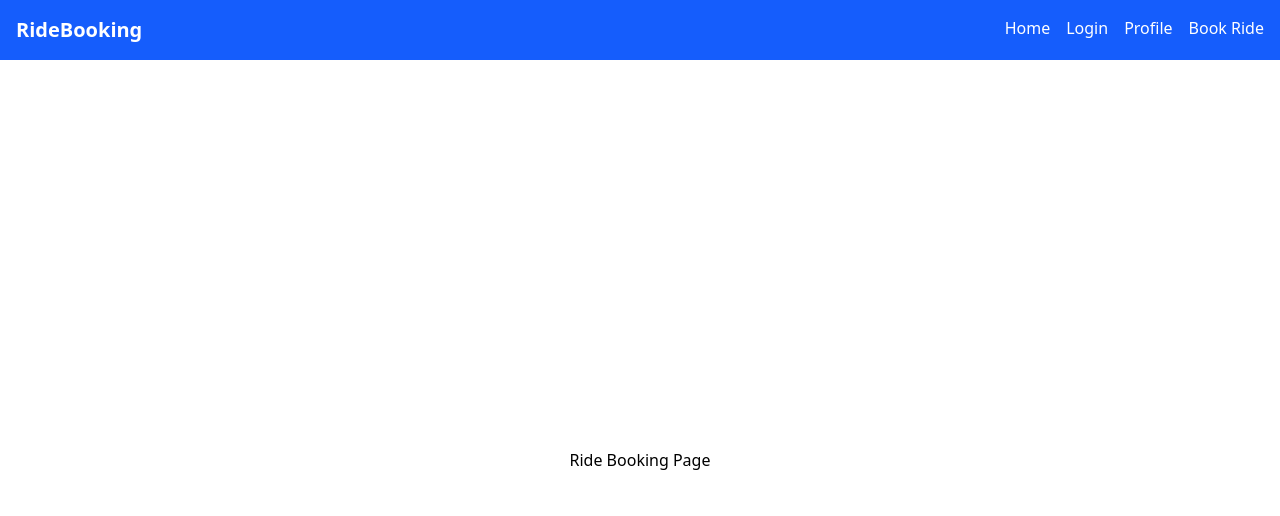
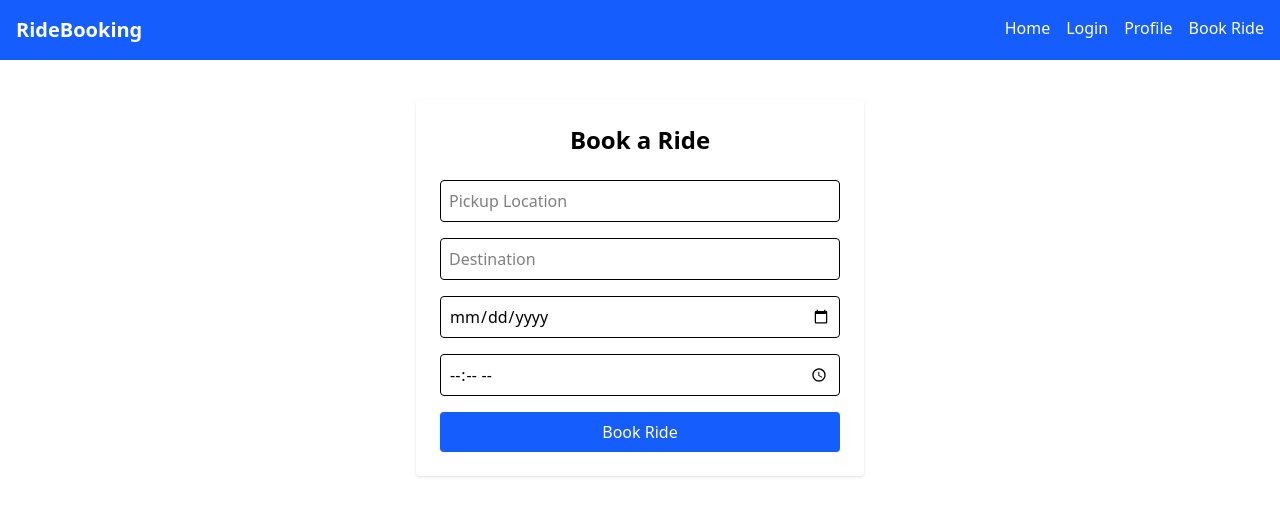
Before and after one commit to TauhidOSD/Ride_Management_Frontend, a React (Vite) app: page /ride in a window 1280 px wide. Shown: the top 516 px of the page. Built offline with nearby package versions, Linux system fonts and the light colour scheme.

Commit message:
Backend Api integration also send data to the database use by input from UI

```diff
--- a/src/pages/RideBooking.tsx
+++ b/src/pages/RideBooking.tsx
@@ -1,2 +1,76 @@
-const RideBooking = () => <div className="min-h-screen flex items-center justify-center">Ride Booking Page</div>;
+import React, { useState } from "react";
+
+const RideBooking = () => {
+  const [pickup, setPickup] = useState("");
+  const [destination, setDestination] = useState("");
+  const [date, setDate] = useState("");
+  const [time, setTime] = useState("");
+
+ const handleSubmit = async (e: React.FormEvent) => {
+  e.preventDefault();
+  try {
+    const response = await fetch("http://localhost:5000/api/rides/book", {
+      method: "POST",
+      headers: { "Content-Type": "application/json" },
+      body: JSON.stringify({ pickup, destination, date, time }),
+    });
+    const data = await response.json();
+    if (response.ok) {
+      alert("Ride booked successfully!");
+      setPickup(""); setDestination(""); setDate(""); setTime("");
+    } else {
+      alert(data.message);
+    }
+  } catch (error) {
+    console.error(error);
+    alert("Failed to book ride");
+  }
+};
+
+
+  return (
+    <div className="max-w-md mx-auto mt-10 p-6 bg-white rounded shadow">
+      <h2 className="text-2xl font-bold mb-6 text-center">Book a Ride</h2>
+      <form onSubmit={handleSubmit} className="space-y-4">
+        <input
+          type="text"
+          placeholder="Pickup Location"
+          value={pickup}
+          onChange={(e) => setPickup(e.target.value)}
+          className="w-full p-2 border rounded"
+          required
+        />
+        <input
+          type="text"
+          placeholder="Destination"
+          value={destination}
+          onChange={(e) => setDestination(e.target.value)}
+          className="w-full p-2 border rounded"
+          required
+        />
+        <input
+          type="date"
+          value={date}
+          onChange={(e) => setDate(e.target.value)}
+          className="w-full p-2 border rounded"
+          required
+        />
+        <input
+          type="time"
+          value={time}
+          onChange={(e) => setTime(e.target.value)}
+          className="w-full p-2 border rounded"
+          required
+        />
+        <button
+          type="submit"
+          className="w-full bg-blue-600 text-white p-2 rounded hover:bg-blue-700 transition"
+        >
+          Book Ride
+        </button>
+      </form>
+    </div>
+  );
+};
+
 export default RideBooking;
```
